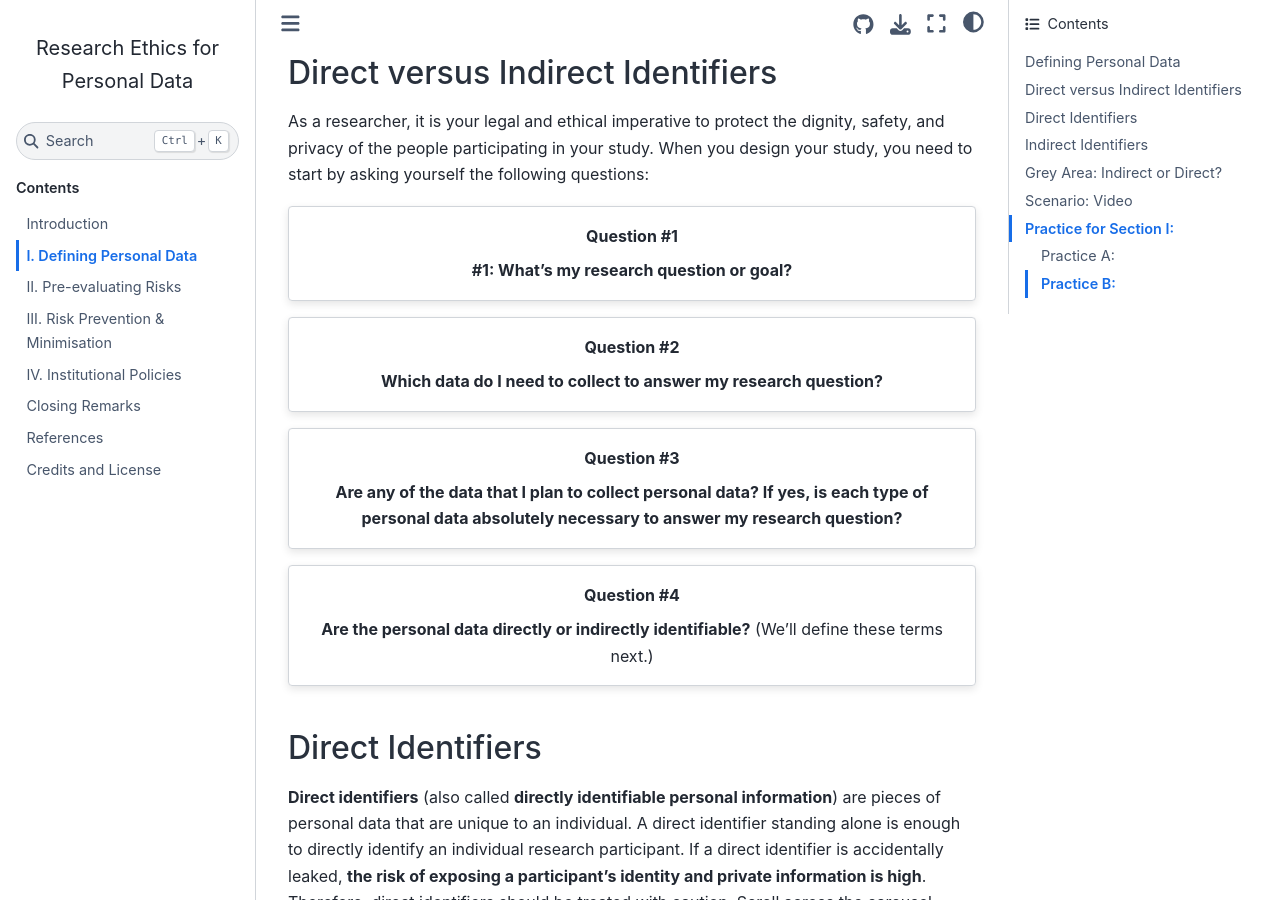
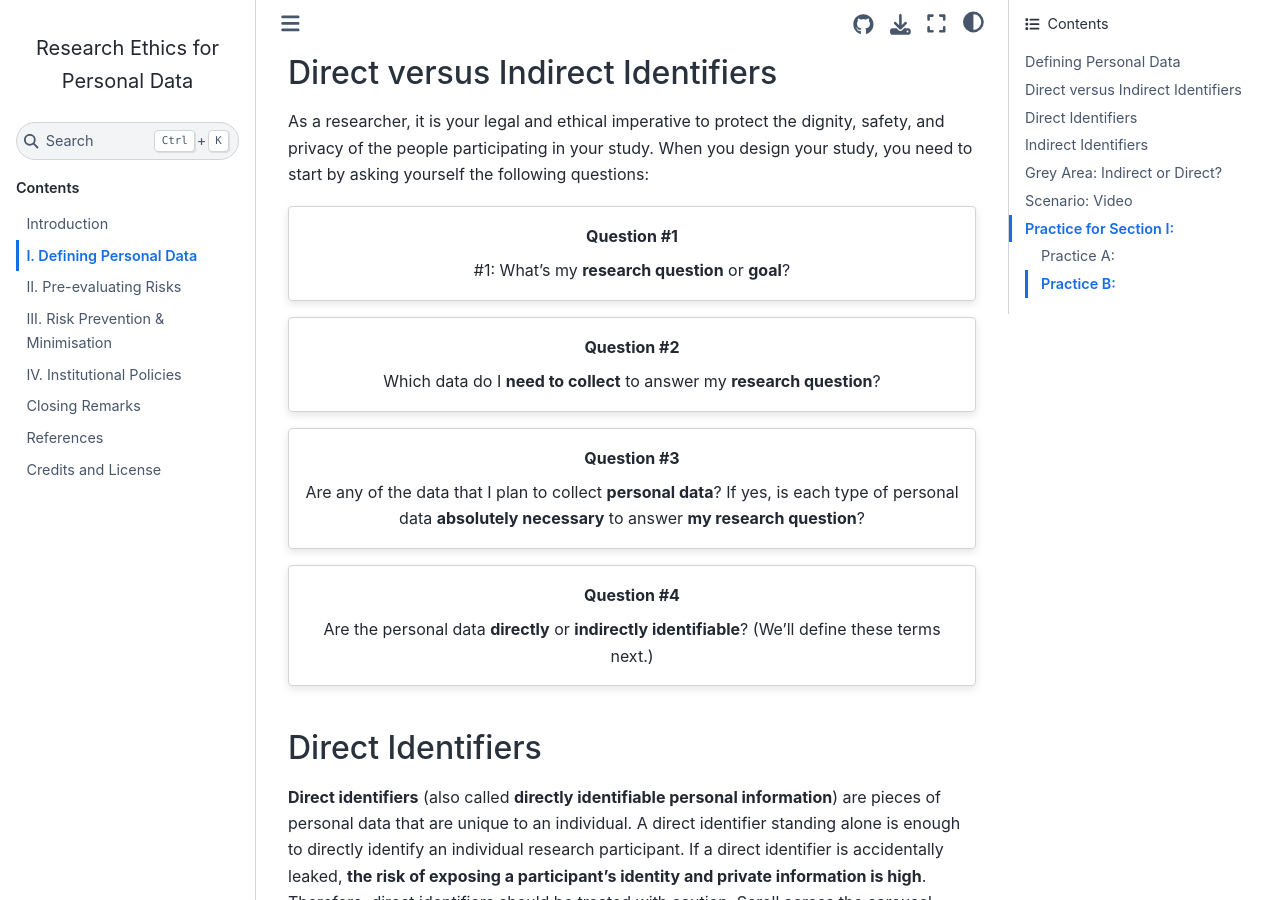
Before and after one commit to tu-delft-library/BSc_Research_Ethics_for_Personal_Data, a Jupyter Book: the page built from book/defining_personal_data.md, in a window 1280 px wide and 900 px high, scrolled down 1096 px. Built offline with Jupyter Book 1.0.4 settings and Sphinx 7.4.7 and the Sphinx Book theme 1.1.4, drawn with Linux system fonts in a browser that asks for light colours; comment, search, counter and statistics services are not loaded; some of the changed text lies outside the part shown.

Commit message:
Update defining_personal_data.md

````diff
--- a/book/defining_personal_data.md
+++ b/book/defining_personal_data.md
@@ -44,22 +44,22 @@ As a researcher, it is your legal and ethical imperative to protect the dignity,
 
 :::{card} Question #1
 :class-card: text-center
-**#1: What's my research question or goal?**
+#1: What's my **research question** or **goal**?
 :::
 
 :::{card} Question #2
 :class-card: text-center
-**Which data do I need to collect to answer my research question?**
+Which data do I **need to collect** to answer my **research question**?
 :::
 
 :::{card} Question #3
 :class-card: text-center
-**Are any of the data that I plan to collect personal data? If yes, is each type of personal data absolutely necessary to answer my research question?**
+Are any of the data that I plan to collect **personal data**? If yes, is each type of personal data **absolutely necessary** to answer **my research question**?
 :::
 
 :::{card} Question #4
 :class-card: text-center
-**Are the personal data directly or indirectly identifiable?**
+Are the personal data **directly** or **indirectly identifiable**?
 (We'll define these terms next.)
 :::
 
@@ -140,13 +140,12 @@ General information about gender or height can act as indirectly identifiable pe
 :class: warning
 Whether the data is directly or indirectly identifiable, you must implement measures to protect people's personal information: **all personal data must be processed and stored with care**.
 ```
-<br>
 
 ## Scenario: Video
 
 This video gives an example of a researcher who is delving into ethical questions as she plans and designs a study.
 
-:::{dropdown} This 2-part video is in creation and will be embedded here! See the script for Part I:
+:::{dropdown} This 2-part video is still in creation and will be embedded here! See the script for Part I:
 **Part I:**
 
 In this video, we will see a scenario of a researcher who will use ethical questions to guide the design of a study that involves personal data.
@@ -155,29 +154,29 @@ This is Paula. She is designing a research project, and as an ethical researcher
 
 Therefore, starting in the planning phase of her study, Paula must ask herself a series of questions related to personal data.
 
-What is the research question and/or goal?
+**What is the research question and/or goal?**
 
 Paula wants to know how well students in different academic programs can attend lectures based on the scheduled lecture time slots and locations. She plans to investigate whether there are barriers that hinder students from participating in this important aspect of learning during their academic experience. She wants to investigate if there are differences between academic programs, so she intends to collect opinions from students enrolled in four academic programs.
 
-What data is necessary to answer the research question?
+**What data is necessary to answer the research question?**
 
-Paula will ask students to respond to a digital questionnaire. She determines that she will need to collect five data points to meet her research goals. Her digital questionnaire will ask students about
+Paula will ask students to respond to a digital questionnaire. She determines that she will need to collect five data points to meet her research goals. Her digital questionnaire will ask students about:
 
-Their academic programme
+- Their academic programme
 
-Their year of study
+- Their year of study
 
-Their level of satisfaction with the accessibility of schedules (as measured on a five-point scale).
+- Their level of satisfaction with the accessibility of schedules (as measured on a five-point scale).
 
-Whether they have requested schedule adjustments. If so, the reason for these schedule adjustments and whether their requests were fulfilled.
+- Whether they have requested schedule adjustments. If so, the reason for these schedule adjustments and whether their requests were fulfilled.
 
-Any other existing barriers, in the student's opinion.
+- Any other existing barriers, in the student's opinion.
 
 Now that she's clear on what data is needed, Paula needs to ask herself several follow-up questions:
 
-Will my project involve personal data? If yes, are the personal data absolutely necessary to answer my research question?
+**Will my project involve personal data? If yes, are the personal data absolutely necessary to answer my research question?**
 
-Will I be collecting directly or indirectly identifiable personal information?
+**Will I be collecting directly or indirectly identifiable personal information?**
 
 Indeed, Paula plans to collect personal data from her study participants. While she is mapping out her project, Paula also asks herself if she should also collect the names and student ID numbers of the students. But she determines that names and ID numbers are not essential to answer her research question or to organise her project. Paula decides that her questionnaire will not ask students about these personally identifiable details.
 
@@ -187,9 +186,6 @@ So before she starts collecting any data, Paula will need to carefully assess el
 
 This way she can prioritize the safety and privacy of her participants.
 :::
-
-<br>
-<br>
 
 
 ## Practice for Section I:
````
